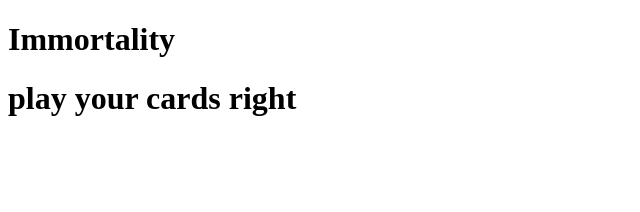
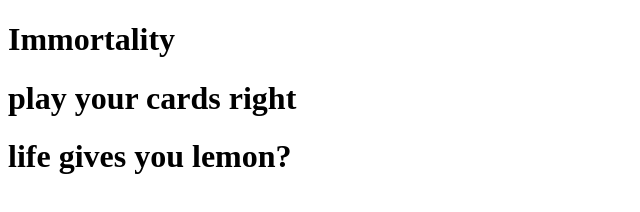
Before and after one commit to amakah-b/splash, a plain HTML site: page splash/index.html in a window 1280 px wide. Shown: the whole page, without its empty margins (0-640 px from the left). Drawn offline with Linux system fonts and the light colour scheme.

Commit message:
third branch

```diff
--- a/splash/index.html
+++ b/splash/index.html
@@ -9,5 +9,6 @@
 <body>
  <h1>Immortality</h1>
  <h1>play your cards right</h1>
+ <h1>life gives you lemon?</h1>
 </body>
 </html>
```
